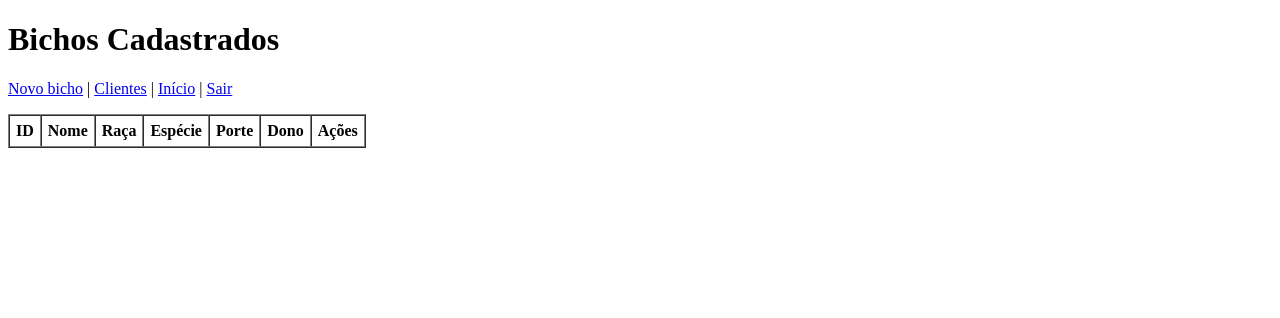
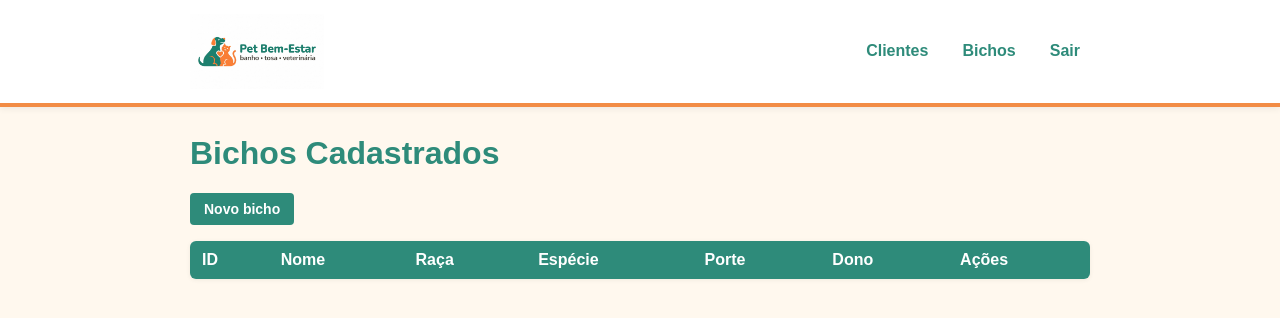
Before and after one commit to jpzxcf/pet-bem-estar-novo, a Spring Boot app: page /bichos in a window 1280 px wide. Shown: the top 318 px of the page. Run offline with Spring Boot 4, Linux system fonts and the light colour scheme; the visitor is signed in with stand-in values (Sample User, id 1); data that the repository does not hold is empty.

Commit message:
adicionado logo e estilo css do pet bem-estar em todas as paginas

```diff
--- /dev/null
+++ b/src/main/resources/static/css/estilo.css
@@ -0,0 +1,229 @@
+body {
+    font-family: Arial, Helvetica, sans-serif;
+    background-color: #FFF8EE;
+    color: #3B3A36;
+    margin: 0;
+    padding: 0;
+}
+
+.topo {
+    width: 100%;
+    background-color: #FFFFFF;
+    border-bottom: 4px solid #F28C45;
+    margin-bottom: 28px;
+    box-shadow: 0 2px 6px rgba(59, 58, 54, 0.08);
+}
+
+.topo-conteudo {
+    max-width: 900px;
+    margin: 0 auto;
+    padding: 14px 16px;
+    display: flex;
+    align-items: center;
+    justify-content: space-between;
+    flex-wrap: wrap;
+    gap: 16px;
+}
+
+.conteudo {
+    max-width: 900px;
+    margin: 0 auto;
+    padding: 0 16px 32px 16px;
+}
+
+.boas-vindas {
+    min-height: calc(100vh - 150px);
+    display: flex;
+    align-items: center;
+    justify-content: center;
+    text-align: center;
+}
+
+.boas-vindas h1 {
+    font-size: 32px;
+    margin: 0;
+}
+
+.logo {
+    max-height: 75px;
+    width: auto;
+}
+
+.menu {
+    display: flex;
+    align-items: center;
+    gap: 14px;
+    flex-wrap: wrap;
+}
+
+.menu a {
+    color: #2E8B7A;
+    font-weight: bold;
+    text-decoration: none;
+    padding: 6px 10px;
+    border-radius: 4px;
+}
+
+.menu a:hover {
+    background-color: #FFF8EE;
+    color: #F28C45;
+}
+
+h1, h2 {
+    color: #2E8B7A;
+    margin-top: 0;
+}
+
+a {
+    color: #2E8B7A;
+    text-decoration: none;
+    font-weight: bold;
+}
+
+a:hover {
+    color: #F28C45;
+    text-decoration: underline;
+}
+
+.acoes-topo {
+    margin-bottom: 16px;
+}
+
+.botao, button {
+    background-color: #2E8B7A;
+    color: #FFFFFF;
+    border: none;
+    padding: 8px 14px;
+    border-radius: 4px;
+    font-size: 14px;
+    font-weight: bold;
+    cursor: pointer;
+    display: inline-block;
+    text-decoration: none;
+}
+
+.botao:hover, button:hover {
+    background-color: #236c5f;
+    color: #FFFFFF;
+    text-decoration: none;
+}
+
+.botao-secundario {
+    background-color: #F28C45;
+    color: #FFFFFF;
+}
+
+.botao-secundario:hover {
+    background-color: #d97632;
+    color: #FFFFFF;
+}
+
+table {
+    width: 100%;
+    border-collapse: collapse;
+    background-color: #FFFFFF;
+    border-radius: 6px;
+    overflow: hidden;
+    box-shadow: 0 1px 4px rgba(59, 58, 54, 0.08);
+}
+
+th {
+    background-color: #2E8B7A;
+    color: #FFFFFF;
+    text-align: left;
+    padding: 10px 12px;
+}
+
+td {
+    padding: 10px 12px;
+    border-bottom: 1px solid #eadfcd;
+}
+
+tbody tr:nth-child(even) {
+    background-color: #fdf9f3;
+}
+
+form div {
+    margin-bottom: 14px;
+}
+
+label {
+    display: block;
+    font-weight: bold;
+    margin-bottom: 4px;
+    color: #3B3A36;
+}
+
+input[type="text"],
+input[type="email"],
+input[type="password"],
+select {
+    width: 100%;
+    max-width: 400px;
+    padding: 8px 10px;
+    border: 1px solid #d4c8b8;
+    border-radius: 4px;
+    font-size: 14px;
+    color: #3B3A36;
+    background-color: #FFFFFF;
+    box-sizing: border-box;
+}
+
+input:focus, select:focus {
+    outline: none;
+    border-color: #F28C45;
+}
+
+.erro {
+    background-color: #fdecea;
+    color: #a92820;
+    border-left: 4px solid #F28C45;
+    padding: 10px 14px;
+    border-radius: 4px;
+    margin-bottom: 16px;
+    font-weight: bold;
+}
+
+form span {
+    display: block;
+    color: #a92820;
+    font-size: 13px;
+    margin-top: 4px;
+}
+
+body.pagina-login {
+    min-height: 100vh;
+    padding: 0 16px;
+    display: flex;
+    align-items: center;
+    justify-content: center;
+}
+
+.login-box {
+    width: 100%;
+    max-width: 400px;
+    background-color: #FFFFFF;
+    padding: 28px 24px;
+    border-radius: 8px;
+    border-bottom: 4px solid #F28C45;
+    box-shadow: 0 2px 6px rgba(59, 58, 54, 0.08);
+    text-align: center;
+}
+
+.login-box .logo {
+    max-height: 85px;
+    margin-bottom: 18px;
+}
+
+.login-box form div {
+    text-align: left;
+}
+
+.login-box input[type="text"],
+.login-box input[type="password"] {
+    max-width: 100%;
+}
+
+.login-box button {
+    width: 100%;
+}
--- a/src/main/resources/templates/animais.html
+++ b/src/main/resources/templates/animais.html
@@ -3,18 +3,28 @@
 <head>
     <meta charset="UTF-8">
     <title>Bichos - Pet Bem-Estar</title>
+    <link rel="stylesheet" th:href="@{/css/estilo.css}">
 </head>
 <body>
+    <header class="topo">
+        <div class="topo-conteudo">
+            <img th:src="@{/images/logo.jpg}" alt="Pet Bem-Estar" class="logo">
+            <nav class="menu">
+                <a th:href="@{/clientes}">Clientes</a>
+                <a th:href="@{/animais}">Bichos</a>
+                <a th:href="@{/logout}">Sair</a>
+            </nav>
+        </div>
+    </header>
+
+    <main class="conteudo">
         <h1>Bichos Cadastrados</h1>
 
-    <p>
-        <a th:href="@{/animais/novo}">Novo bicho</a> |
-        <a th:href="@{/clientes}">Clientes</a> |
-        <a th:href="@{/}">Início</a> |
-        <a th:href="@{/logout}">Sair</a>
+        <p class="acoes-topo">
+            <a th:href="@{/animais/novo}" class="botao">Novo bicho</a>
         </p>
 
-    <table border="1" cellpadding="6" cellspacing="0">
+        <table>
             <thead>
                 <tr>
                     <th>ID</th>
@@ -35,14 +45,15 @@
                     <td th:text="${animal.porte}"></td>
                     <td th:text="${animal.dono != null ? animal.dono.nome : ''}"></td>
                     <td>
-                    <a th:href="@{/animais/editar/{id}(id=${animal.id})}">Editar</a>
+                        <a th:href="@{/animais/editar/{id}(id=${animal.id})}" class="botao">Editar</a>
                         <form th:action="@{/animais/remover/{id}(id=${animal.id})}" method="post" style="display:inline;">
                             <input type="hidden" name="id" th:value="${animal.id}">
-                        <button type="submit">Remover</button>
+                            <button type="submit" class="botao-secundario">Remover</button>
                         </form>
                     </td>
                 </tr>
             </tbody>
         </table>
+    </main>
 </body>
 </html>
```
Also changed, not shown: src/main/resources/templates/cadastro.html (+11 -5 lines), src/main/resources/templates/clientes.html (+19 -8 lines), src/main/resources/templates/detalhe-cliente.html (+17 -5 lines), src/main/resources/templates/form-animal.html (+19 -5 lines), src/main/resources/templates/form-cliente.html (+18 -3 lines), src/main/resources/templates/index.html (+15 -8 lines), src/main/resources/templates/login.html (+5 -2 lines), src/main/resources/static/images/logo.jpg (added). Lines whose indentation alone changed are shown as unchanged.
